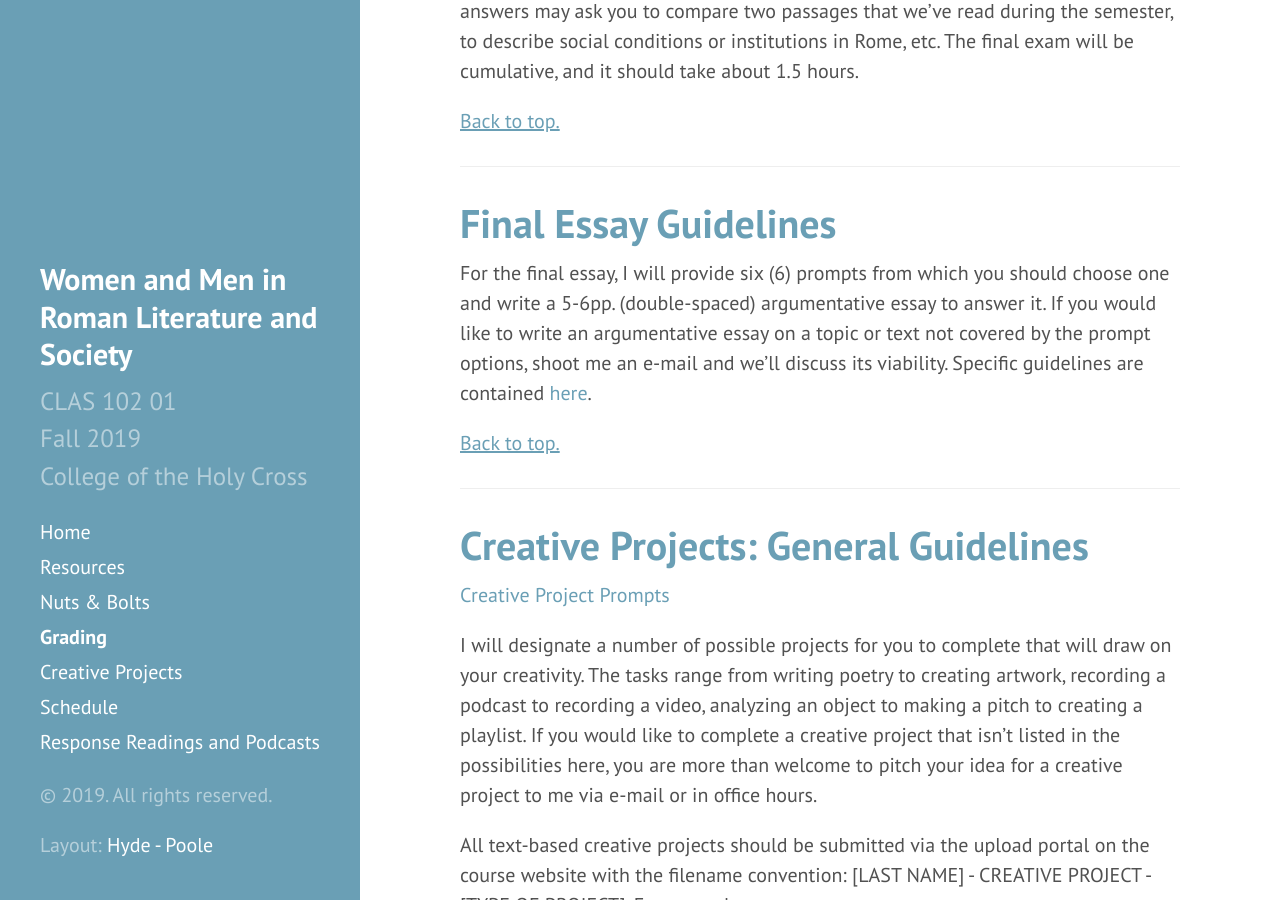
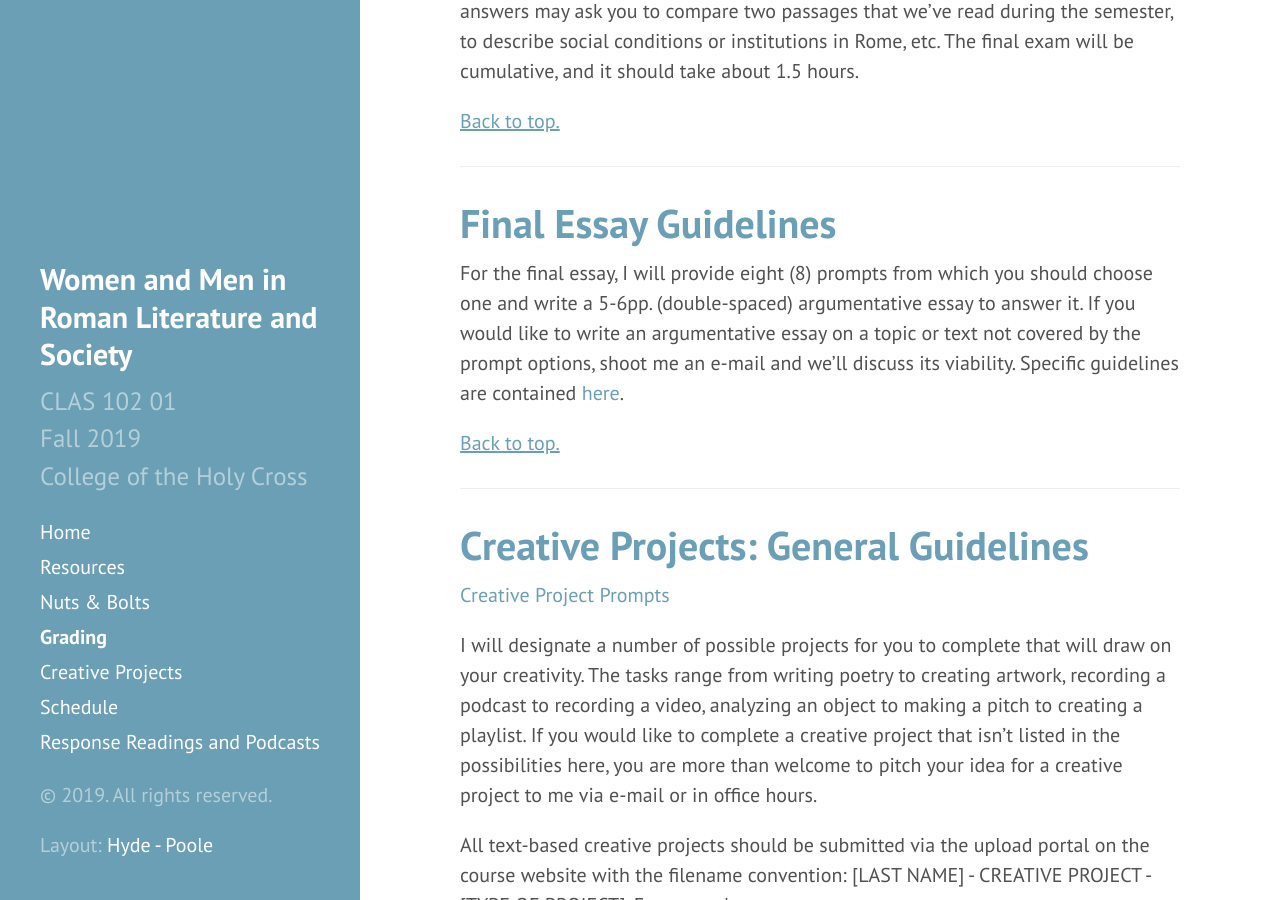
Before and after one commit to DLibatique/CLAS102-F19, a Jekyll site: the page built from 4-grading.md, in a window 1280 px wide and 900 px high, scrolled down 7283 px. Built offline with Jekyll 4.4.1, drawn with Linux system fonts in a browser that asks for light colours; comment, search, counter and statistics services are not loaded.

Commit message:
updated number of prompts

```diff
--- a/4-grading.md
+++ b/4-grading.md
@@ -181,7 +181,7 @@ The final exam format will be like an extended quiz (with multiple choice, fill
 <hr>
 # <a name="finess">Final Essay Guidelines</a>
 
-For the final essay, I will provide six (6) prompts from which you should choose one and write a 5-6pp. (double-spaced) argumentative essay to answer it. If you would like to write an argumentative essay on a topic or text not covered by the prompt options, shoot me an e-mail and we’ll discuss its viability. Specific guidelines are contained [here]({{ site.baseurl }}paper).
+For the final essay, I will provide eight (8) prompts from which you should choose one and write a 5-6pp. (double-spaced) argumentative essay to answer it. If you would like to write an argumentative essay on a topic or text not covered by the prompt options, shoot me an e-mail and we’ll discuss its viability. Specific guidelines are contained [here]({{ site.baseurl }}paper).
 
 <a href="#top" class="underline">Back to top.</a>
 <hr>
```
